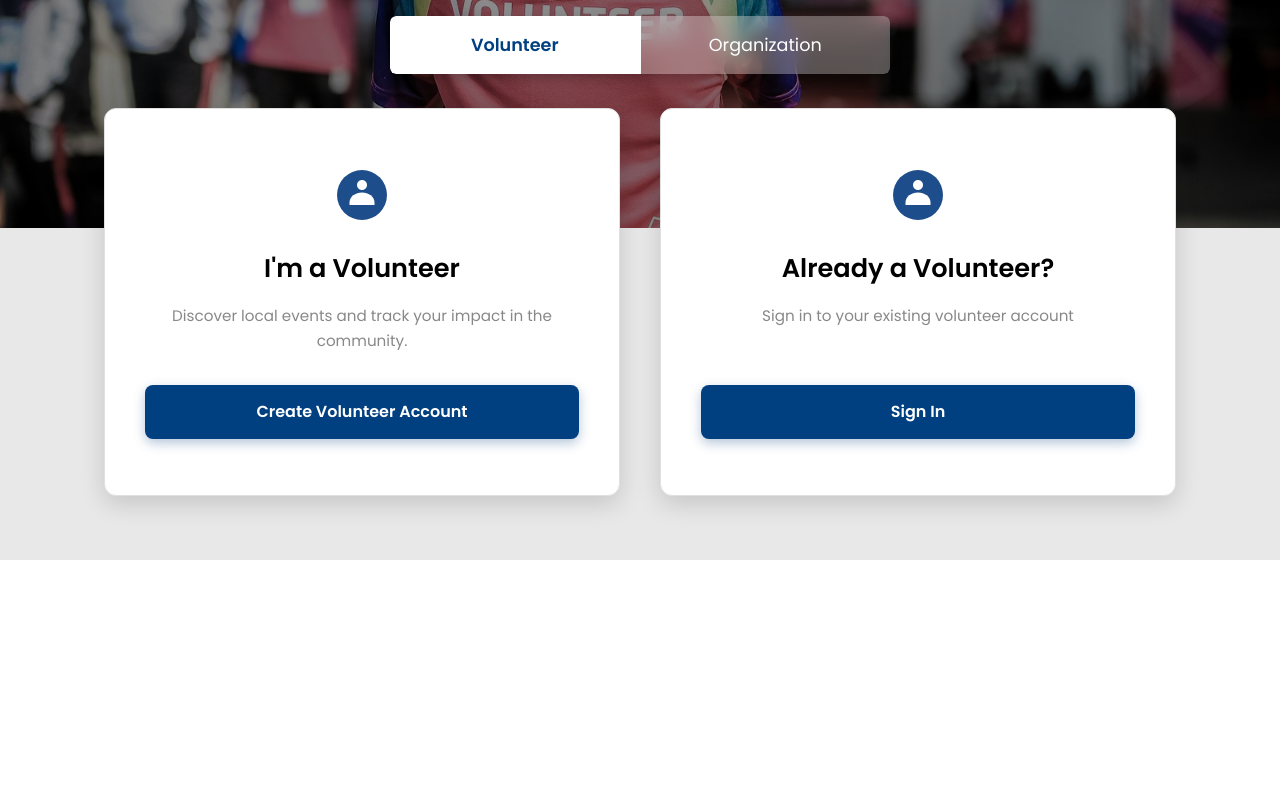
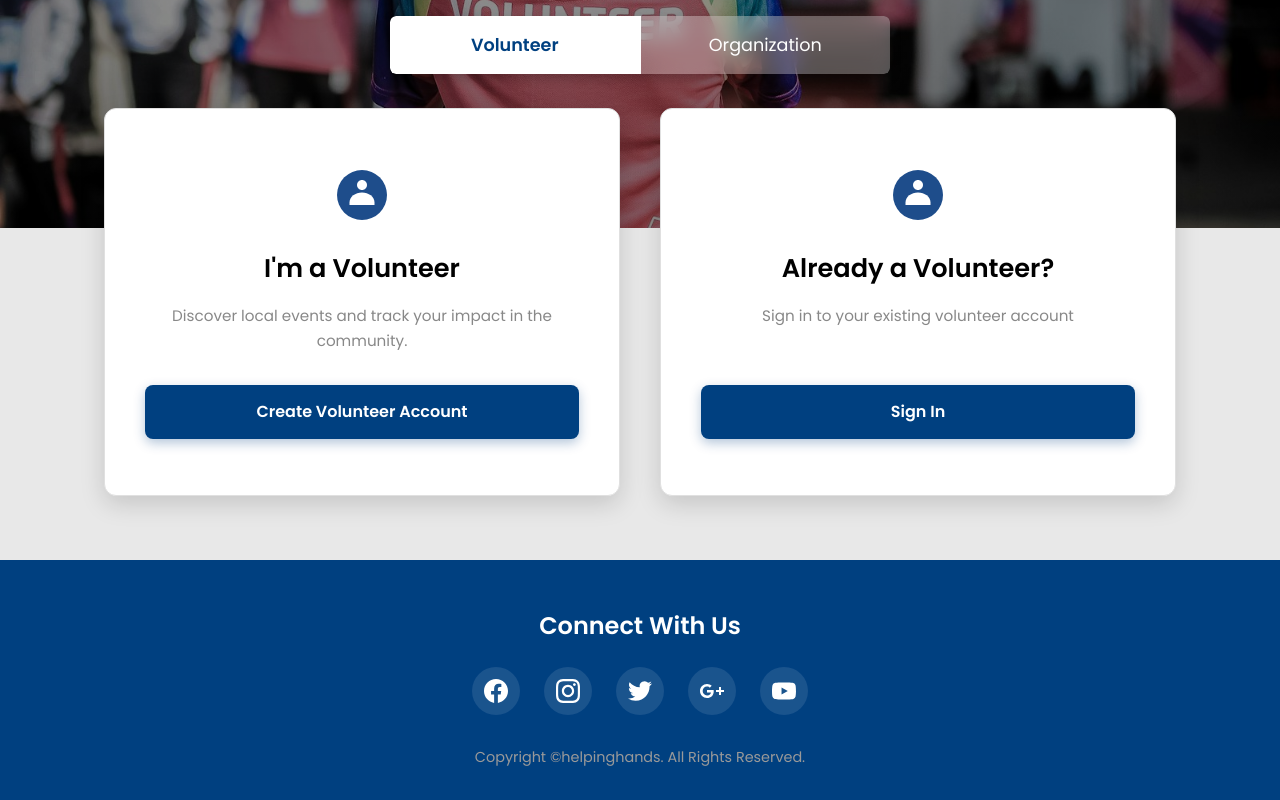
Before and after one commit to ienvysn/helping-hands, a React (Create React App) app in the folder client/: page / in a window 1280 px wide. Shown: the part 345-1145 px from the top of the page. Before the commit the page ends 905 px from the top, so only its background shows below. Built offline with nearby package versions, Linux system fonts and the light colour scheme.

Commit message:
Landing Page finished

```diff
--- a/client/package.json
+++ b/client/package.json
@@ -9,9 +9,9 @@
     "@testing-library/user-event": "^13.5.0",
     "react": "^19.2.0",
     "react-dom": "^19.2.0",
+    "react-router-dom": "^7.10.1",
     "react-scripts": "5.0.1",
     "web-vitals": "^2.1.4"
-
   },
   "scripts": {
     "start": "react-scripts start",
@@ -19,7 +19,6 @@
     "test": "react-scripts test",
     "eject": "react-scripts eject"
   },
-
   "proxy": "http://localhost:5000",
   "eslintConfig": {
     "extends": [
--- a/client/src/App.js
+++ b/client/src/App.js
@@ -1,8 +1,18 @@
+import { BrowserRouter as Router, Routes, Route } from "react-router-dom";
 import LandingPage from "./pages/LandingPage";
 import Register from "./pages/Register";
+import Login from "./pages/Login";
 
 function App() {
-  return <LandingPage />;
+  return (
+    <Router>
+      <Routes>
+        <Route path="/" element={<LandingPage />} />
+        <Route path="/register" element={<Register />} />
+        <Route path="/login" element={<Login />} />
+      </Routes>
+    </Router>
+  );
 }
 
 export default App;
--- a/client/src/pages/LandingPage.jsx
+++ b/client/src/pages/LandingPage.jsx
@@ -1,8 +1,18 @@
 import React, { useState } from "react";
+import { useNavigate } from "react-router-dom";
 import "../style/LandingPage.css";
 
 function LandingPage() {
   const [userType, setUserType] = useState("volunteer");
+  const navigate = useNavigate();
+
+  const handleCreateAccount = () => {
+    navigate("/register", { state: { userType } });
+  };
+
+  const handleSignIn = () => {
+    navigate("/login", { state: { userType } });
+  };
 
   return (
     <div className="landing-page">
@@ -75,7 +85,7 @@ function LandingPage() {
                 ? "Discover local events and track your impact in the community."
                 : "Post opportunities and connect with passionate volunteers."}
             </p>
-            <button className="card-btn">
+            <button className="card-btn" onClick={handleCreateAccount}>
               Create {userType === "volunteer" ? "Volunteer" : "Organization"}{" "}
               Account
             </button>
@@ -102,10 +112,47 @@ function LandingPage() {
             <p className="card-description">
               Sign in to your existing {userType} account
             </p>
-            <button className="card-btn">Sign In</button>
+            <button className="card-btn" onClick={handleSignIn}>
+              Sign In
+            </button>
           </div>
         </div>
       </section>
+      <footer className="footer">
+        <div className="footer-content">
+          <h3 className="footer-title">Connect With Us</h3>
+          <div className="social-icons">
+            <a href="#" className="social-icon" aria-label="Facebook">
+              <svg width="24" height="24" viewBox="0 0 24 24" fill="white">
+                <path d="M24 12.073c0-6.627-5.373-12-12-12s-12 5.373-12 12c0 5.99 4.388 10.954 10.125 11.854v-8.385H7.078v-3.47h3.047V9.43c0-3.007 1.792-4.669 4.533-4.669 1.312 0 2.686.235 2.686.235v2.953H15.83c-1.491 0-1.956.925-1.956 1.874v2.25h3.328l-.532 3.47h-2.796v8.385C19.612 23.027 24 18.062 24 12.073z" />
+              </svg>
+            </a>
+            <a href="#" className="social-icon" aria-label="Instagram">
+              <svg width="24" height="24" viewBox="0 0 24 24" fill="white">
+                <path d="M12 2.163c3.204 0 3.584.012 4.85.07 3.252.148 4.771 1.691 4.919 4.919.058 1.265.069 1.645.069 4.849 0 3.205-.012 3.584-.069 4.849-.149 3.225-1.664 4.771-4.919 4.919-1.266.058-1.644.07-4.85.07-3.204 0-3.584-.012-4.849-.07-3.26-.149-4.771-1.699-4.919-4.92-.058-1.265-.07-1.644-.07-4.849 0-3.204.013-3.583.07-4.849.149-3.227 1.664-4.771 4.919-4.919 1.266-.057 1.645-.069 4.849-.069zm0-2.163c-3.259 0-3.667.014-4.947.072-4.358.2-6.78 2.618-6.98 6.98-.059 1.281-.073 1.689-.073 4.948 0 3.259.014 3.668.072 4.948.2 4.358 2.618 6.78 6.98 6.98 1.281.058 1.689.072 4.948.072 3.259 0 3.668-.014 4.948-.072 4.354-.2 6.782-2.618 6.979-6.98.059-1.28.073-1.689.073-4.948 0-3.259-.014-3.667-.072-4.947-.196-4.354-2.617-6.78-6.979-6.98-1.281-.059-1.69-.073-4.949-.073zm0 5.838c-3.403 0-6.162 2.759-6.162 6.162s2.759 6.163 6.162 6.163 6.162-2.759 6.162-6.163c0-3.403-2.759-6.162-6.162-6.162zm0 10.162c-2.209 0-4-1.79-4-4 0-2.209 1.791-4 4-4s4 1.791 4 4c0 2.21-1.791 4-4 4zm6.406-11.845c-.796 0-1.441.645-1.441 1.44s.645 1.44 1.441 1.44c.795 0 1.439-.645 1.439-1.44s-.644-1.44-1.439-1.44z" />
+              </svg>
+            </a>
+            <a href="#" className="social-icon" aria-label="Twitter">
+              <svg width="24" height="24" viewBox="0 0 24 24" fill="white">
+                <path d="M23.953 4.57a10 10 0 01-2.825.775 4.958 4.958 0 002.163-2.723c-.951.555-2.005.959-3.127 1.184a4.92 4.92 0 00-8.384 4.482C7.69 8.095 4.067 6.13 1.64 3.162a4.822 4.822 0 00-.666 2.475c0 1.71.87 3.213 2.188 4.096a4.904 4.904 0 01-2.228-.616v.06a4.923 4.923 0 003.946 4.827 4.996 4.996 0 01-2.212.085 4.936 4.936 0 004.604 3.417 9.867 9.867 0 01-6.102 2.105c-.39 0-.779-.023-1.17-.067a13.995 13.995 0 007.557 2.209c9.053 0 13.998-7.496 13.998-13.985 0-.21 0-.42-.015-.63A9.935 9.935 0 0024 4.59z" />
+              </svg>
+            </a>
+            <a href="#" className="social-icon" aria-label="Google">
+              <svg width="24" height="24" viewBox="0 0 24 24" fill="white">
+                <path d="M7 11v2.4h3.97c-.16 1.029-1.2 3.02-3.97 3.02-2.39 0-4.34-1.979-4.34-4.42 0-2.44 1.95-4.42 4.34-4.42 1.36 0 2.27.58 2.79 1.08l1.9-1.83C10.47 5.69 8.89 5 7 5c-3.87 0-7 3.13-7 7s3.13 7 7 7c4.04 0 6.721-2.84 6.721-6.84 0-.46-.051-.81-.111-1.16H7zm0 0 17 2h-3v3h-2v-3h-3v-2h3V8h2v3h3v2z" />
+              </svg>
+            </a>
+            <a href="#" className="social-icon" aria-label="YouTube">
+              <svg width="24" height="24" viewBox="0 0 24 24" fill="white">
+                <path d="M23.498 6.186a3.016 3.016 0 0 0-2.122-2.136C19.505 3.545 12 3.545 12 3.545s-7.505 0-9.377.505A3.017 3.017 0 0 0 .502 6.186C0 8.07 0 12 0 12s0 3.93.502 5.814a3.016 3.016 0 0 0 2.122 2.136c1.871.505 9.376.505 9.376.505s7.505 0 9.377-.505a3.015 3.015 0 0 0 2.122-2.136C24 15.93 24 12 24 12s0-3.93-.502-5.814zM9.545 15.568V8.432L15.818 12l-6.273 3.568z" />
+              </svg>
+            </a>
+          </div>
+          <p className="footer-copyright">
+            Copyright ©helpinghands. All Rights Reserved.
+          </p>
+        </div>
+      </footer>
     </div>
   );
 }
--- a/client/src/style/LandingPage.css
+++ b/client/src/style/LandingPage.css
@@ -180,6 +180,52 @@
 .card-btn:active {
   transform: translateY(0);
 }
+.footer {
+  background-color: #004080;
+  padding: 3rem 2rem 2rem;
+  color: white;
+  text-align: center;
+}
+
+.footer-content {
+  max-width: 1200px;
+  margin: 0 auto;
+}
+
+.footer-title {
+  font-size: 1.5rem;
+  margin-bottom: 1.5rem;
+  font-weight: 600;
+}
+
+.social-icons {
+  display: flex;
+  justify-content: center;
+  gap: 1.5rem;
+  margin-bottom: 2rem;
+}
+
+.social-icon {
+  width: 48px;
+  height: 48px;
+  background-color: rgba(255, 255, 255, 0.1);
+  border-radius: 50%;
+  display: flex;
+  align-items: center;
+  justify-content: center;
+  transition: all 0.3s ease;
+}
+
+.social-icon:hover {
+  background-color: #004080;
+  transform: translateY(-3px);
+}
+
+.footer-copyright {
+  font-size: 0.9rem;
+  color: #999;
+  margin-top: 1.5rem;
+}
 
 @media (max-width: 768px) {
   .navbar {
```
Also changed, not shown: 1 other file (tests, documents, lock files or other folders).
